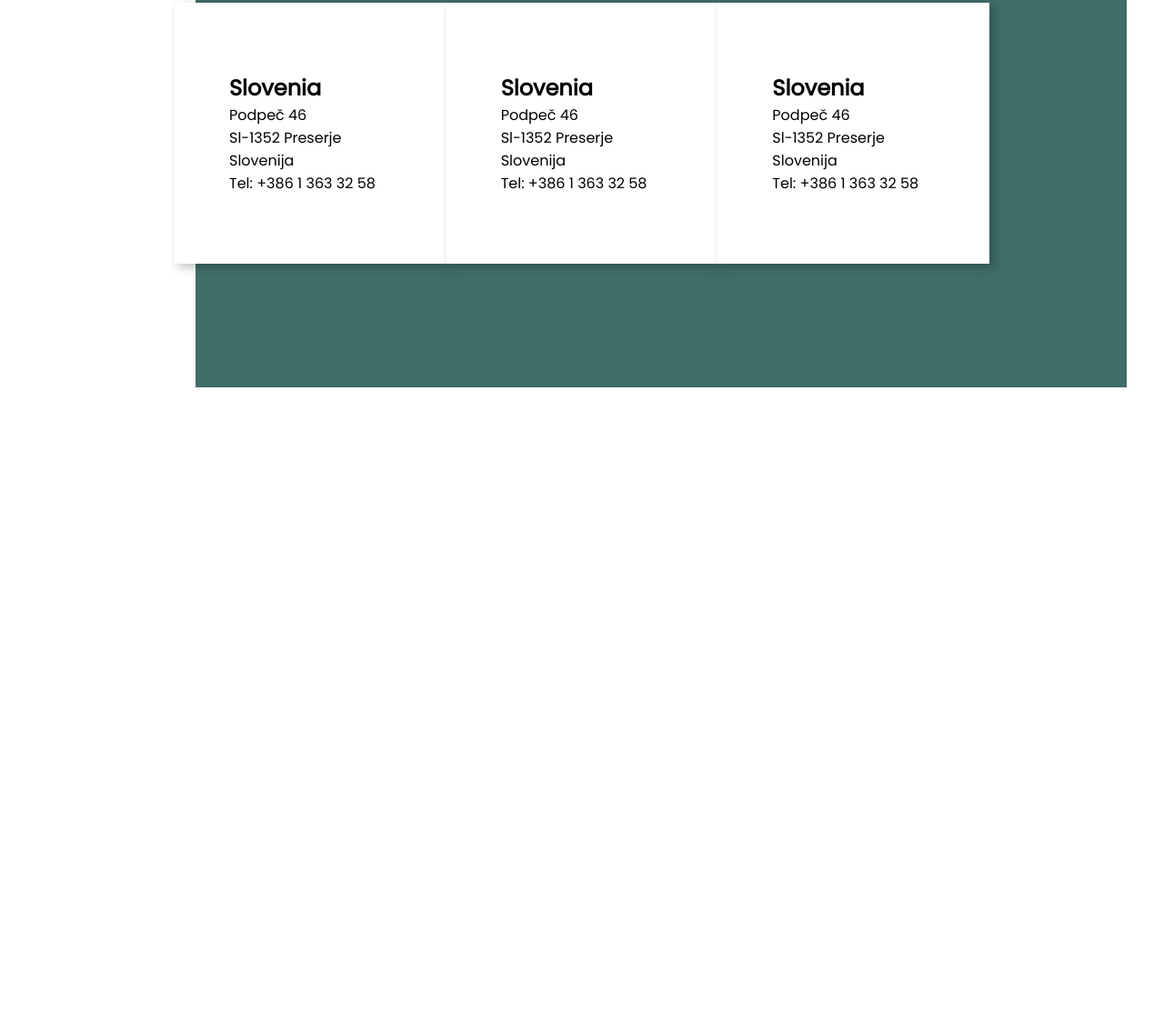
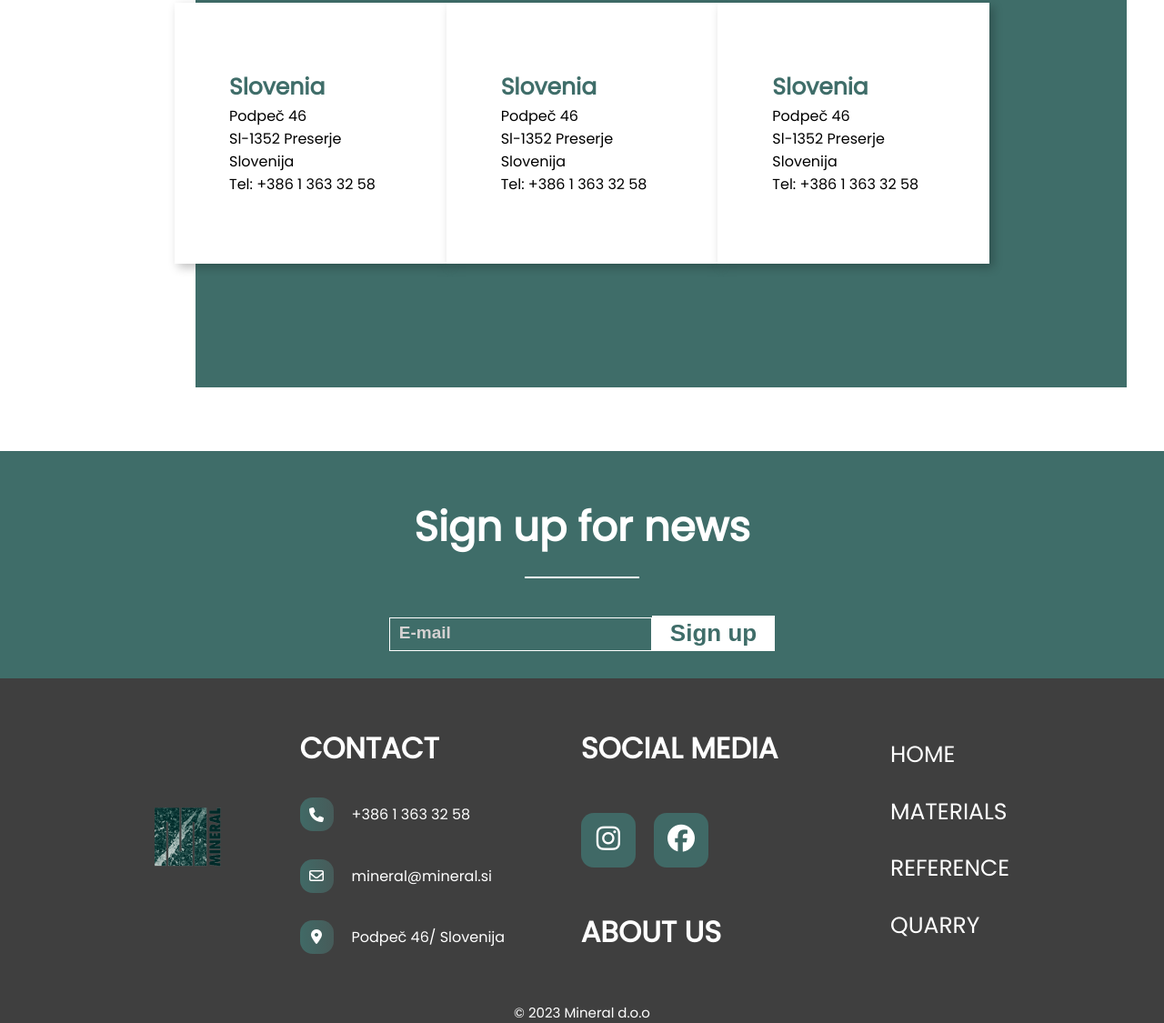
Before and after one commit to emir-marukic/mineral-site, a plain HTML site: page index.html in a window 1280 px wide. Shown: the part 5062-6187 px from the top of the page at 91% size. Before the commit the page ends 5558 px from the top, so only its background shows below. Drawn offline with Linux system fonts and the light colour scheme.

Commit message:
mineral zavrsni rad pocetne stranice

```diff
--- a/index.html
+++ b/index.html
@@ -198,5 +198,60 @@
         </div>
       </div>
     </div>
+    <footer>
+      <div class="footer-sign">
+        <h1>Sign up for news</h1>
+        <div class="footer-hr"></div>
+        <div class="footer-input">
+          <input type="email" placeholder="E-mail" />
+          <button>Sign up</button>
+        </div>
+      </div>
+      <div class="main-footer">
+        <div class="footer-socials">
+          <div class="footer-logo">
+            <img src="/img/logo 1.png" alt="" />
+          </div>
+          <div class="footer-contacts">
+            <h1>CONTACT</h1>
+            <div class="foote-icon">
+              <i class="fa-solid fa-phone"></i>
+              <p>+386 1 363 32 58</p>
+            </div>
+            <div class="foote-icon">
+              <i class="fa-regular fa-envelope"></i>
+              <p>mineral@mineral.si</p>
+            </div>
+            <div class="foote-icon">
+              <i class="fa-solid fa-location-dot"></i>
+              <p>Podpeč 46/ Slovenija</p>
+            </div>
+          </div>
+          <div class="footer-social-media">
+            <h1>SOCIAL MEDIA</h1>
+            <div class="social-media-icons">
+              <div class="instagram">
+                <i class="fa-brands fa-instagram"></i>
+              </div>
+              <div class="facebook">
+                <i class="fa-brands fa-facebook"></i>
+              </div>
+            </div>
+            <h1>ABOUT US</h1>
+          </div>
+          <div class="footer-links">
+            <ul>
+              <li><a href="#">HOME</a></li>
+              <li><a href="#">MATERIALS</a></li>
+              <li><a href="#">REFERENCE</a></li>
+              <li><a href="#">QUARRY</a></li>
+            </ul>
+          </div>
+        </div>
+        <div class="copy-right">
+          <p>© 2023 Mineral d.o.o</p>
+        </div>
+      </div>
+    </footer>
   </body>
 </html>
--- a/style.css
+++ b/style.css
@@ -279,6 +279,11 @@ hr {
   position: relative;
   z-index: 2;
 }
+.location-box h2 {
+  font-weight: 600;
+  font-size: 25px;
+  color: #3f6d69;
+}
 .locations {
   position: relative;
 }
@@ -291,3 +296,136 @@ hr {
   bottom: 70px;
   z-index: 1;
 }
+.footer-sign {
+  background-color: #3f6d69;
+  border: 0px solid black;
+  height: 250px;
+}
+
+.footer-sign h1 {
+  text-align: center;
+  padding-top: 50px;
+  font-weight: 600px;
+  font-size: 45px;
+  color: #fff;
+}
+.footer-input {
+  display: flex;
+  justify-content: center;
+  align-items: end;
+  height: 50px;
+  margin-top: 30px;
+}
+.footer-input input {
+  padding: 10px 100px 10px 10px;
+  background-color: #3f6d69;
+  border: 1px solid #fff;
+  display: flex;
+  justify-content: center;
+}
+.footer-input button {
+  padding: 4px 20px;
+  background-color: #fff;
+  color: #3f6d69;
+  font-weight: 600;
+  font-size: 26px;
+  border-style: none;
+}
+::placeholder {
+  color: #d4d1d1;
+  font-weight: 600;
+  font-size: 19px;
+}
+.footer-hr {
+  border: 1px solid #fff;
+  width: 126px;
+  margin: auto;
+  margin-top: 20px;
+}
+.main-footer {
+  background-color: #3f3f3f;
+}
+.footer-socials {
+  display: flex;
+  width: 80%;
+  justify-content: space-around;
+  margin: auto;
+  align-items: center;
+  height: 356px;
+  color: white;
+}
+.footer-contacts {
+  display: flex;
+  flex-direction: column;
+  justify-content: space-between;
+  height: 250px;
+}
+.foote-icon {
+  display: flex;
+  gap: 20px;
+  align-items: center;
+}
+.foote-icon i {
+  background: linear-gradient(89.07deg, #3f6d69 -24.58%, #4d4d4d 197.41%);
+  border-radius: 14px;
+  height: 37px;
+  width: 37.05px;
+  display: flex;
+  justify-content: center;
+  align-items: center;
+}
+.footer-social-media {
+  display: flex;
+  flex-direction: column;
+  justify-content: space-between;
+  height: 250px;
+}
+.social-media-icons {
+  display: flex;
+  gap: 20px;
+}
+.instagram {
+  height: 60px;
+  width: 60.0833740234375px;
+  background: #406966;
+  border-radius: 14px;
+}
+.instagram i {
+  display: flex;
+  justify-content: center;
+  align-self: center;
+  font-size: 30px;
+  padding-top: 13px;
+}
+.facebook {
+  height: 60px;
+  width: 60.0833740234375px;
+  background: #406966;
+  border-radius: 14px;
+}
+.facebook i {
+  display: flex;
+  justify-content: center;
+  align-self: center;
+  font-size: 30px;
+  padding-top: 13px;
+}
+.footer-links ul {
+  display: flex;
+  flex-direction: column;
+  justify-content: space-around;
+  height: 250px;
+  list-style: none;
+}
+.footer-links a {
+  text-decoration: none;
+  color: white;
+  font-weight: 400;
+  font-size: 25px;
+}
+.copy-right {
+  color: #fff;
+  text-align: center;
+  font-size: 15px;
+  font-weight: 400;
+}
```
